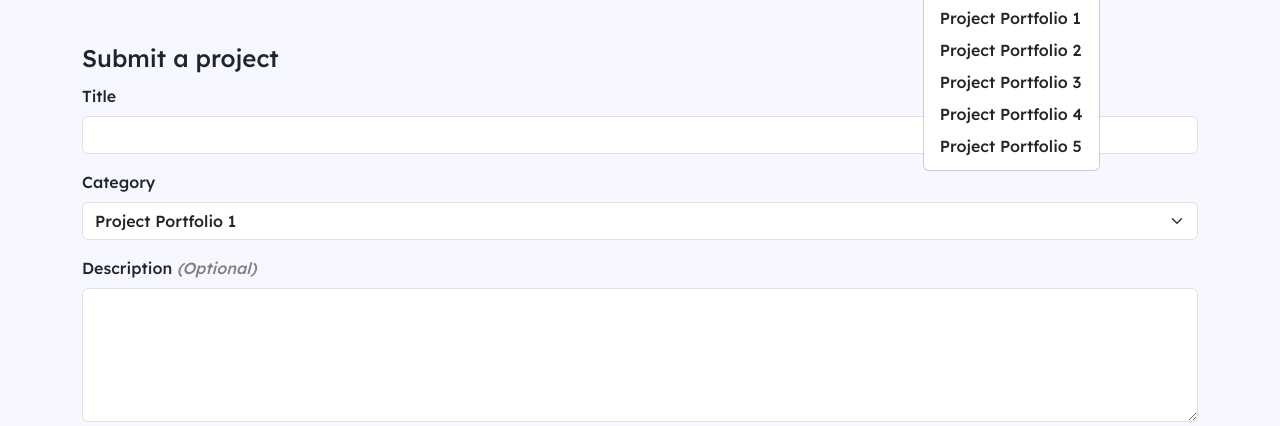
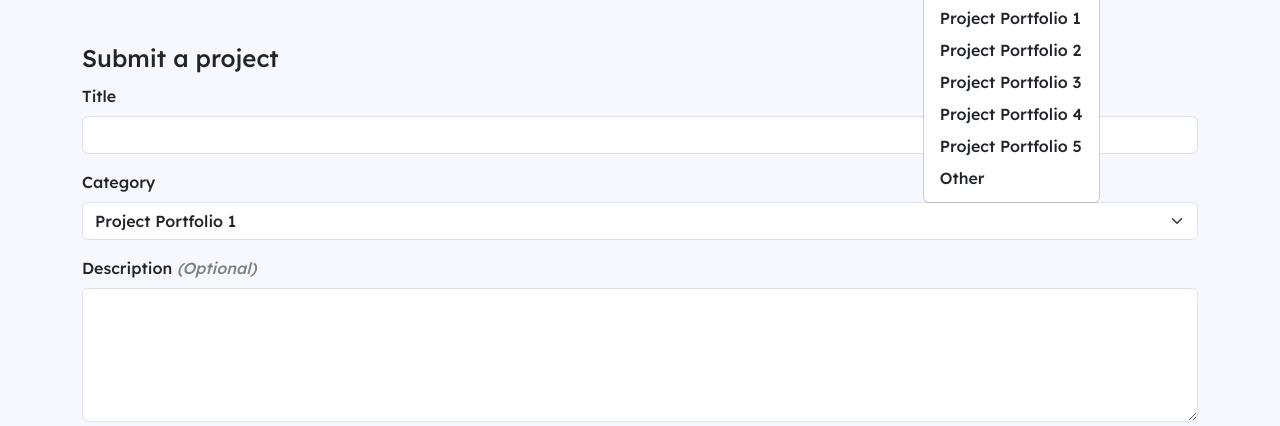
Before and after one commit to linx02/project-hub, a Django app: template hub_main/templates/project_submission.html in a window 1280 px wide, after a click on "Browse". Shown: the part 58-484 px from the top of the page. Run offline with Django 3.2, Linux system fonts and the light colour scheme; the template is opened without the code that fills it, so the values that code supplies are empty; some libraries are stand-ins or nearby versions.

Commit message:
Add 'other' category

```diff
--- a/hub_main/templates/base.html
+++ b/hub_main/templates/base.html
@@ -36,6 +36,7 @@
                       <li><a class="dropdown-item" href="{% url 'browse_project' 3 'a-z' %}">Project Portfolio 3</a></li>
                       <li><a class="dropdown-item" href="{% url 'browse_project' 4 'a-z' %}">Project Portfolio 4</a></li>
                       <li><a class="dropdown-item" href="{% url 'browse_project' 5 'a-z' %}">Project Portfolio 5</a></li>
+                      <li><a class="dropdown-item" href="{% url 'browse_project' 6 'a-z' %}">Other</a></li>
                     </ul>
                   </li>
                   {% if user.is_authenticated %}
--- a/hub_main/templates/project_submission.html
+++ b/hub_main/templates/project_submission.html
@@ -20,6 +20,7 @@
                     <option value="3">Project Portfolio 3</option>
                     <option value="4">Project Portfolio 4</option>
                     <option value="5">Project Portfolio 5</option>
+                    <option value="6">Other</option>
                 </select>
             </div>
             <div class="mb-3">
--- a/hub_main/templates/project_update.html
+++ b/hub_main/templates/project_update.html
@@ -40,6 +40,11 @@
                     {% else %}
                     <option value="5">Project Portfolio 5</option>
                     {% endif %}
+                    {% if category == 6 %}
+                    <option value="6" selected>Other</option>
+                    {% else %}
+                    <option value="6">Other</option>
+                    {% endif %}
                 </select>
             </div>
             <div class="mb-3">
```
